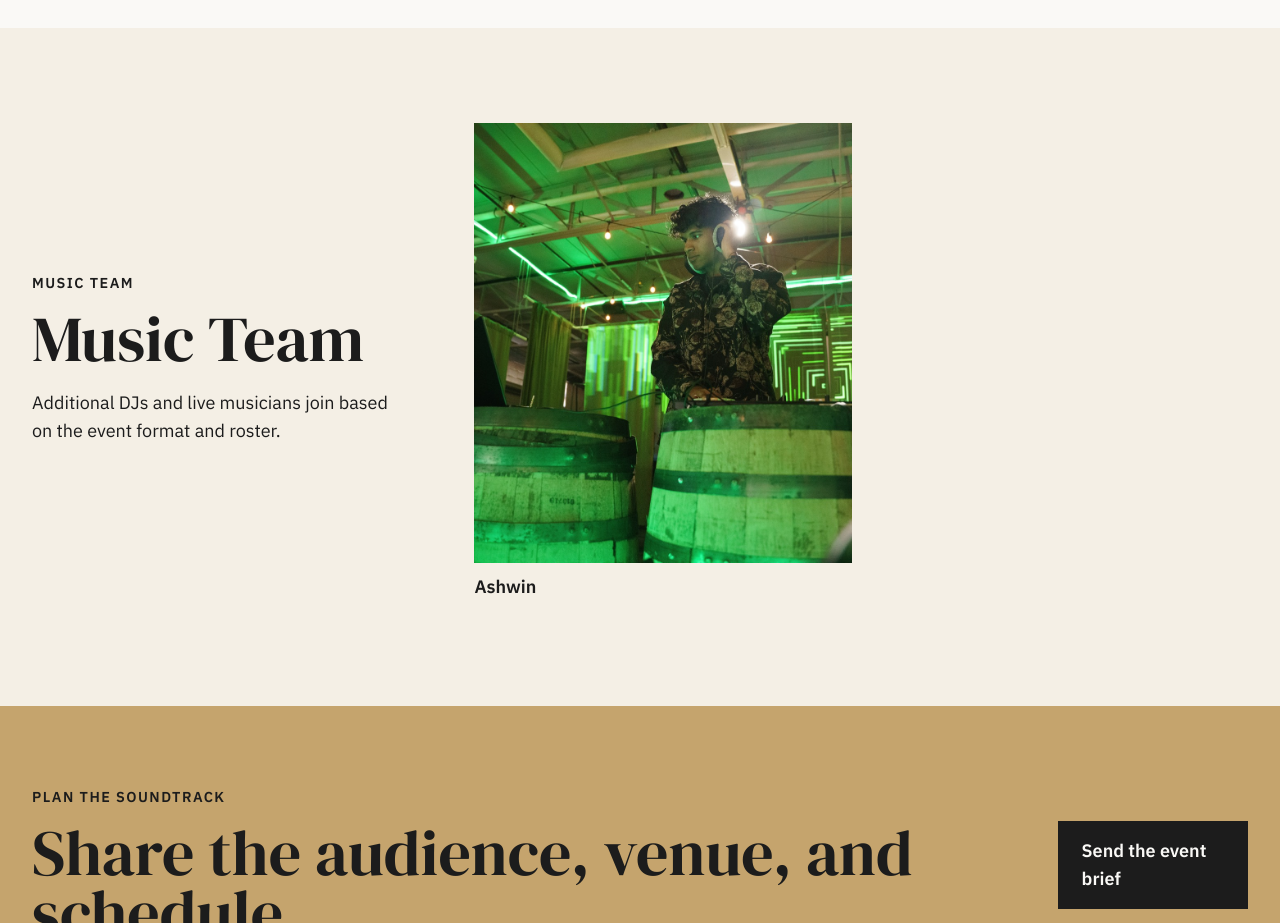
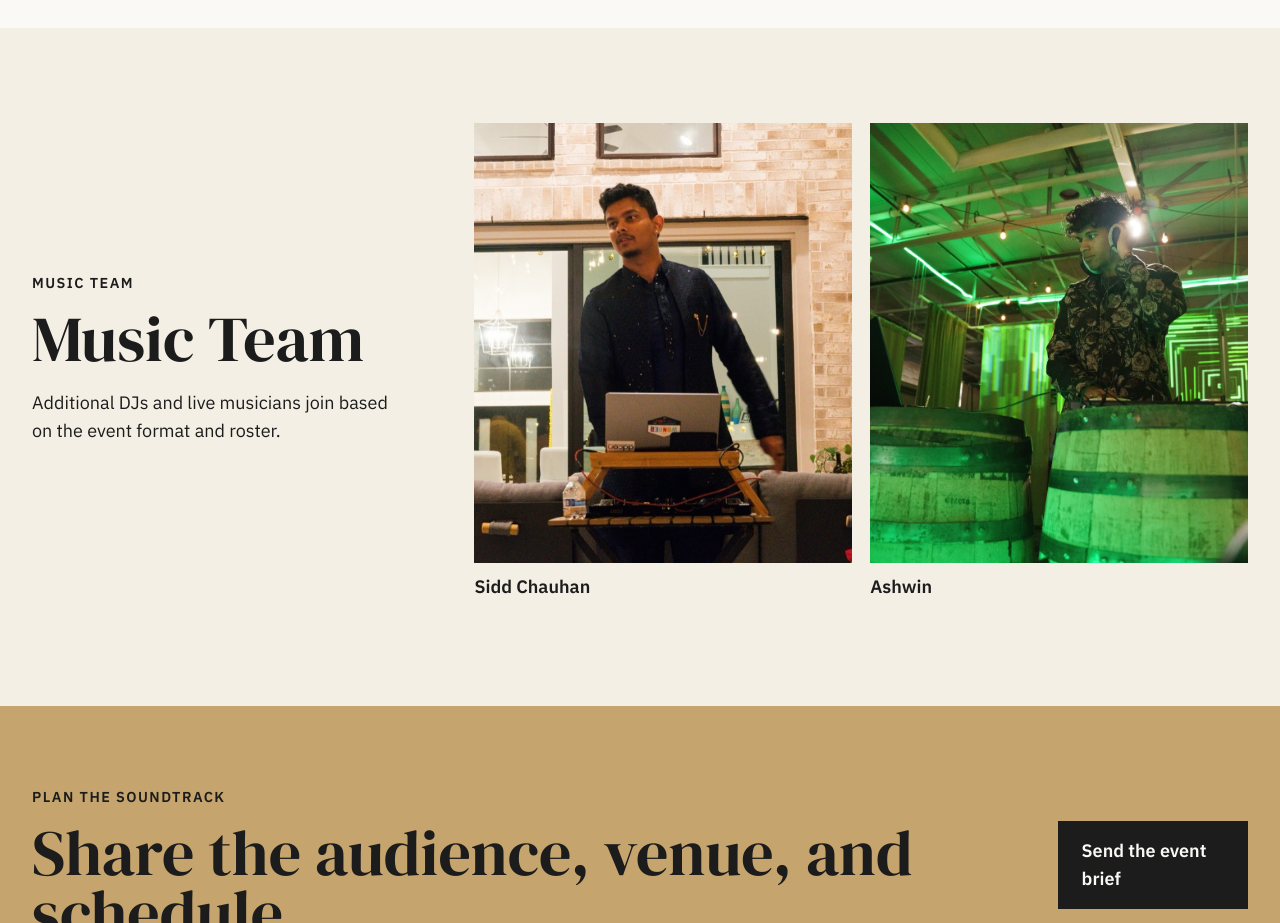
Before and after one commit to binophotography1-del/sesha-country-club-site, a website: page service-music.html in a window 1280 px wide. Shown: the part 1460-2383 px from the top of the page. Drawn offline with Linux system fonts and the light colour scheme.

Commit message:
Add Sidd Chauhan's DJ photo alongside Ashwin's on the music page

```diff
--- a/service-music.html
+++ b/service-music.html
@@ -5,7 +5,7 @@
 <main id="main">
   <section class="service-detail-hero"><div><p class="eyebrow">Music · DJs, musicians, and event support</p><h1>Build the soundtrack around the room.</h1><p class="lead">Choose a DJ set, custom mix, live musicians, sound support, or a combined lineup shaped around the audience and schedule.</p><a class="primary-button" href="c-contact.html?service=music#event-brief">Plan the music</a></div><img src="assets/ashwin-dj.jpg" alt="Ashwin performing a DJ set at a live event" width="1607" height="1072"></section>
   <section class="detail-list" aria-labelledby="music-includes"><p class="eyebrow">Available formats</p><h2 id="music-includes">Choose the energy for each part of the event.</h2><div><article><h3>DJ sets and mixes</h3><p>Plan cocktail-hour music, dance-floor sets, or custom mixes around the audience.</p></article><article><h3>Live musicians</h3><p>Add instrumentalists, vocalists, or live performers to the lineup.</p></article><article><h3>Sound and programming</h3><p>Coordinate playlists, pacing, event sound, and musical cues with the run of show.</p></article></div></section>
-  <section class="performer-pair" aria-labelledby="music-team-title"><div><p class="eyebrow">Music team</p><h2 id="music-team-title">Music Team</h2><p>Additional DJs and live musicians join based on the event format and roster.</p></div><div class="performer-images"><figure><img src="assets/ashwin-dj.jpg" alt="Ashwin performing a DJ set at a live event" width="1607" height="1072" loading="lazy"><figcaption>Ashwin</figcaption></figure></div></section>
+  <section class="performer-pair" aria-labelledby="music-team-title"><div><p class="eyebrow">Music team</p><h2 id="music-team-title">Music Team</h2><p>Additional DJs and live musicians join based on the event format and roster.</p></div><div class="performer-images"><figure><img src="assets/sidd-dj.jpg" alt="Sidd Chauhan performing a DJ set at a live event" width="1000" height="666" loading="lazy"><figcaption>Sidd Chauhan</figcaption></figure><figure><img src="assets/ashwin-dj.jpg" alt="Ashwin performing a DJ set at a live event" width="1607" height="1072" loading="lazy"><figcaption>Ashwin</figcaption></figure></div></section>
   <section class="inner-cta"><div><p class="eyebrow">Plan the soundtrack</p><h2>Share the audience, venue, and schedule.</h2></div><a class="primary-button" href="c-contact.html?service=music#event-brief">Send the event brief</a></section>
 </main>
 <footer><p>Sesha Dasari · Texas / California · Open to worldwide travel</p><nav aria-label="Footer navigation"><a href="index.html">Home</a><a href="c-services.html">Services</a><a href="c-team.html">Team</a><a href="c-contact.html#event-brief">Contact</a></nav></footer><script src="c-site.js" defer></script></body></html>
```
Also changed, not shown: assets/sidd-dj.jpg (added).
